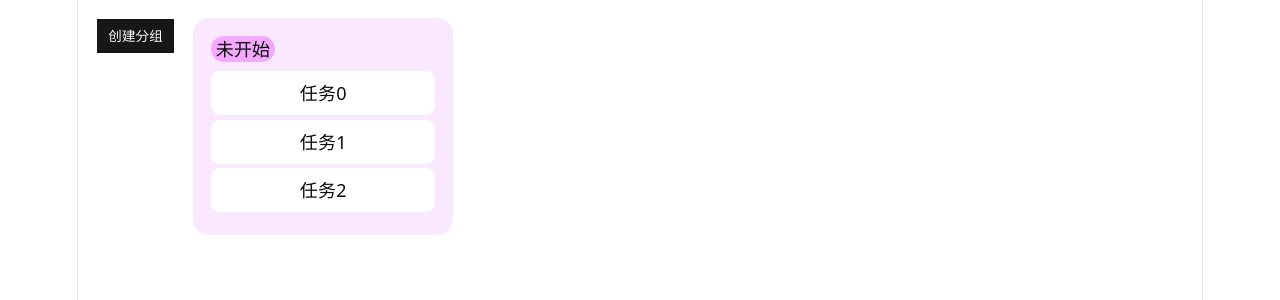
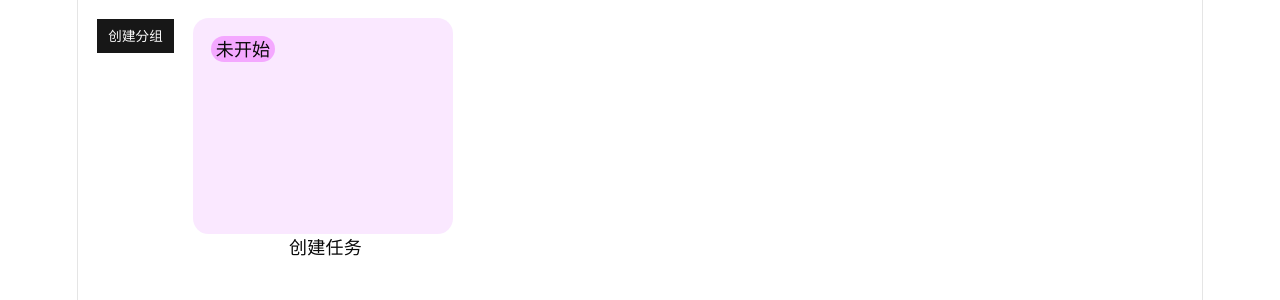
Before and after one commit to zhangyuehan321/kanban, a React (Vite) app: page /board in a window 1280 px wide. Both pictures are taken after a click on the button "创建分组". Shown: the top 300 px of the page. Built offline with nearby package versions, Linux system fonts and the light colour scheme.

Commit message:
完成拖拽demo

```diff
--- a/src/components/Board/KanBanGroup.tsx
+++ b/src/components/Board/KanBanGroup.tsx
@@ -1,19 +1,19 @@
-import { useDraggable } from "@dnd-kit/core";
+import { useDroppable } from "@dnd-kit/core";
 
 interface KanBanGroupProps extends React.PropsWithChildren {
     title: string;
+    groupId: string;
 }
-export const KanBanGroup = ({ title, children }: KanBanGroupProps) => {
+export const KanBanGroup = ({ groupId, children }: KanBanGroupProps) => {
 
-    const {setNodeRef } = useDraggable({
-        id: 'kanban-group',
+    const { setNodeRef } = useDroppable({
+        id: groupId,
         data: {
-            type: 'kanban-group',//必须要有这个类型
+            type: 'kanban-group',
         },
     });
     return (
         <div ref={setNodeRef}>
-            {/* {title} */}
             {children}
         </div>
     )
--- a/src/components/Board/index.tsx
+++ b/src/components/Board/index.tsx
@@ -1,31 +1,48 @@
 import { useKanBan } from "@/stores/useKanBan";
 import { Task } from "./Task";
-import { DndContext } from "@dnd-kit/core";
+import { DndContext, type DragEndEvent } from "@dnd-kit/core";
 import { KanBanGroup } from "./KanBanGroup";
 
+const getGroupIdFromOverId = (overId: string | number) => {
+    const id = String(overId);
+    return id.includes("-") ? id.split("-")[0] : id;
+};
+
 export const Board = () => {
-    const { boards } = useKanBan();
+    const { boards, updateBoard, moveTask } = useKanBan();
+    const handleDragEnd = ({ active, over }: DragEndEvent) => {
+        if (!over) return;
+
+        const [fromGroupId, taskId] = String(active.id).split("-");
+        const toGroupId = getGroupIdFromOverId(over.id);
+
+        if (!fromGroupId || !taskId || fromGroupId === toGroupId) return;
+
+        moveTask(taskId, fromGroupId, toGroupId);
+    };
     return (
-        <DndContext>
+        <DndContext onDragEnd={handleDragEnd}>
             <div className="flex flex-row">
                 {boards.map((board) => (
-                    <div className="flex flex-row" key={board.id}>
-                        <KanBanGroup title={board.name}>
+                    <div className="flex flex-row" key={board.groupId}>
+                        <KanBanGroup title={board.groupName} groupId={board.groupId}>
                             <div className="kanban-group p-2 mr-1 min-h-48 w-[260px] rounded-xl bg-fuchsia-100 p-4">
                                 <div className="flex flex-col">
                                     <div className="w-fit rounded-full bg-fuchsia-300 px-1 mb-2">
                                         未开始
                                     </div>
                                     <div>
-                                        {[0,1,2].map((item) => (
-                                            <Task key={item} title={`任务${item}`} id={item}/>
+                                        {board.tasks.map((item) => (
+                                            <Task key={item.id} title={item.title} id={`${board.groupId}-${item.id}`}/>
                                         ))}
                                     </div>
                                 </div>
                             </div>
+                            <button onClick={() => updateBoard({ ...board, tasks: [...board.tasks, { id: String(board.tasks.length + 1), title: `新任务${board.tasks.length + 1}` }] })}>创建任务</button>
                         </KanBanGroup>
                     </div>
                 ))}
+
             </div>
         </DndContext>
 
--- a/src/stores/useKanBan.ts
+++ b/src/stores/useKanBan.ts
@@ -14,6 +14,8 @@ interface Board {
 export const useKanBan = create<{
     boards: Board[];
     createBoard: (board: Board) => void;
+    updateBoard: (board: Board) => void;
+    moveTask: (taskId: string, fromGroupId: string, toGroupId: string) => void;
 }>((set) => ({
     boards: [],
     createBoard: (board: Board) => {
@@ -21,4 +23,28 @@ export const useKanBan = create<{
             boards: [...state.boards, board],
         }));
     },
+    updateBoard: (board: Board) => {
+        set((state) => ({
+            boards: state.boards.map((b) => b.groupId === board.groupId ? board : b),
+        }));
+    },
+    moveTask: (taskId: string, fromGroupId: string, toGroupId: string) => {
+        set((state) => {
+            const fromBoard = state.boards.find((b) => b.groupId === fromGroupId);
+            const task = fromBoard?.tasks.find((t) => String(t.id) === taskId);
+            if (!task) return state;
+
+            return {
+                boards: state.boards.map((b) => {
+                    if (b.groupId === fromGroupId) {
+                        return { ...b, tasks: b.tasks.filter((t) => String(t.id) !== taskId) };
+                    }
+                    if (b.groupId === toGroupId) {
+                        return { ...b, tasks: [...b.tasks, task] };
+                    }
+                    return b;
+                }),
+            };
+        });
+    },
 }));
```
